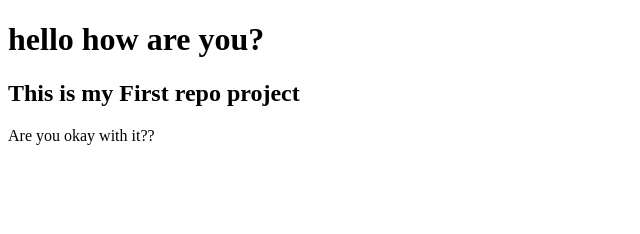
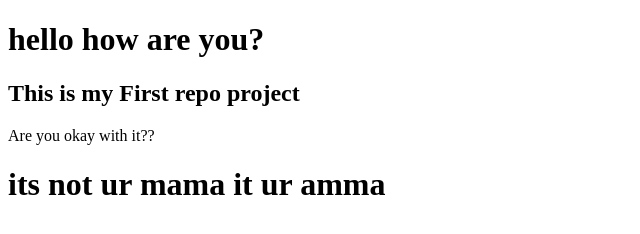
Before and after one commit to Ripon06/My-First-Website, a plain HTML site: page index.html in a window 1280 px wide. Shown: the whole page, without its empty margins (0-640 px from the left). Drawn offline with Linux system fonts and the light colour scheme.

Commit message:
Update index.html

```diff
--- a/index.html
+++ b/index.html
@@ -9,6 +9,7 @@
     <h1>hello how are you?</h1>
     <h2>This is my First repo project</h2>
     <P>Are you okay with it??</P>
+    <h1>its not ur mama it ur amma</h1>
 
 </body>
 </html>
```
